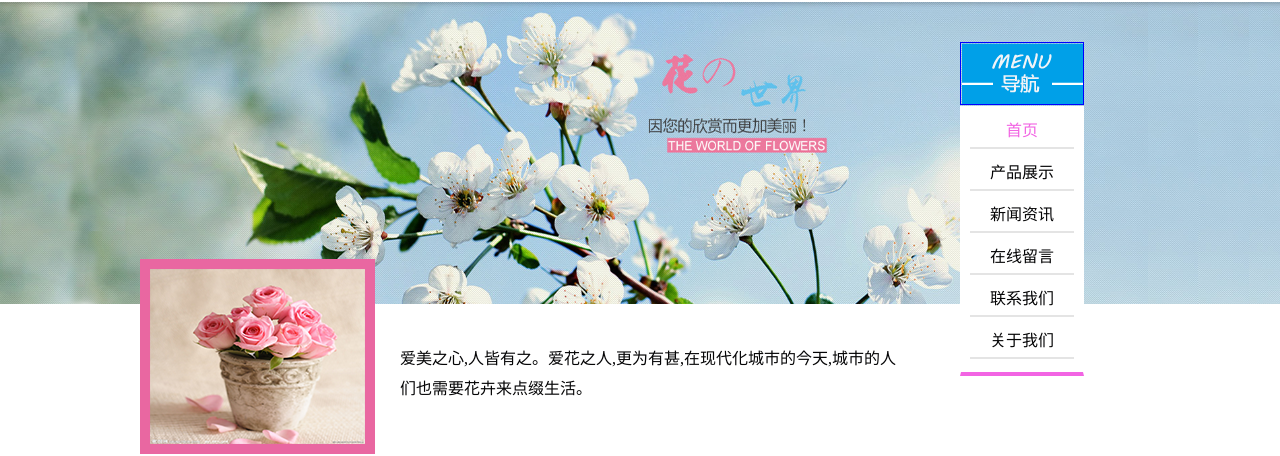
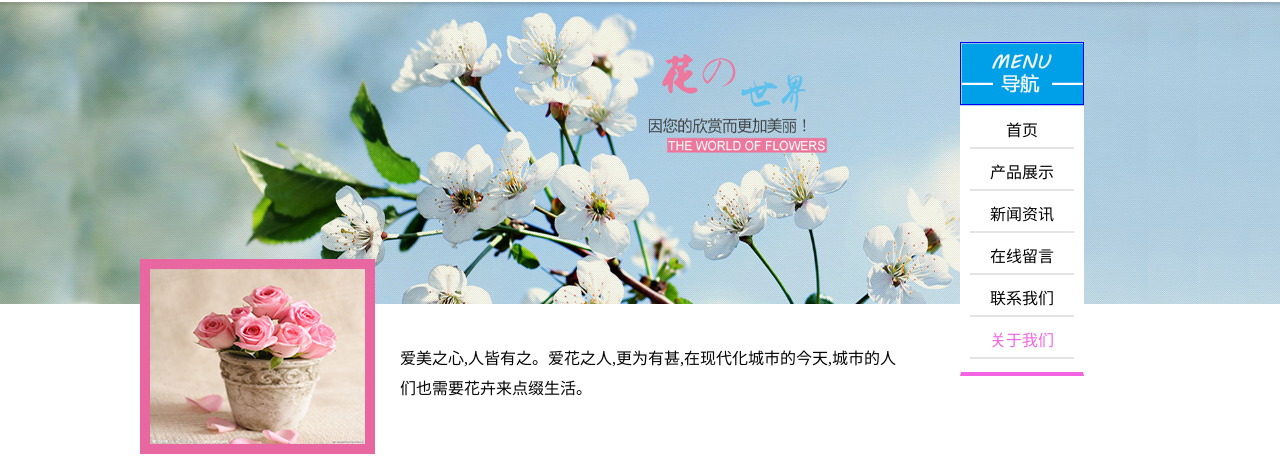
Before and after one commit to lbxiaoxin/huahui, a plain HTML site: page gywm.html in a window 1280 px wide. Both pictures are taken after a click on the element 1022 px from the left and 151 px from the top of the page. Shown: the part 78-534 px from the top of the page. Drawn offline with Linux system fonts and the light colour scheme.

Commit message:
Update gywm.html

```diff
--- a/gywm.html
+++ b/gywm.html
@@ -19,12 +19,12 @@
 	</div>
 	<div id="flip"><img src="img/nav.png"></div>
 	<ul id="panel">
-		<li><a href="https://lbxiaoxin.github.io/huahui/index.html" class="act">首页</a></li>
+		<li><a href="https://lbxiaoxin.github.io/huahui/index.html">首页</a></li>
 		<li><a href="https://lbxiaoxin.github.io/huahui/cpzs.html">产品展示</a></li>
 		<li><a href="https://lbxiaoxin.github.io/huahui/xwzx.html">新闻资讯</a></li>
 		<li><a href="https://lbxiaoxin.github.io/huahui/zxly.html">在线留言</a></li>
 		<li><a href="https://lbxiaoxin.github.io/huahui/lxwm.html">联系我们</a></li>
-		<li><a href="https://lbxiaoxin.github.io/huahui/gywm.html">关于我们</a></li>
+		<li><a href="https://lbxiaoxin.github.io/huahui/gywm.html" class="act">关于我们</a></li>
 	</ul>
 	<div class="huapen jz clearfix">
 		<img src="img/huapen.png">
```
